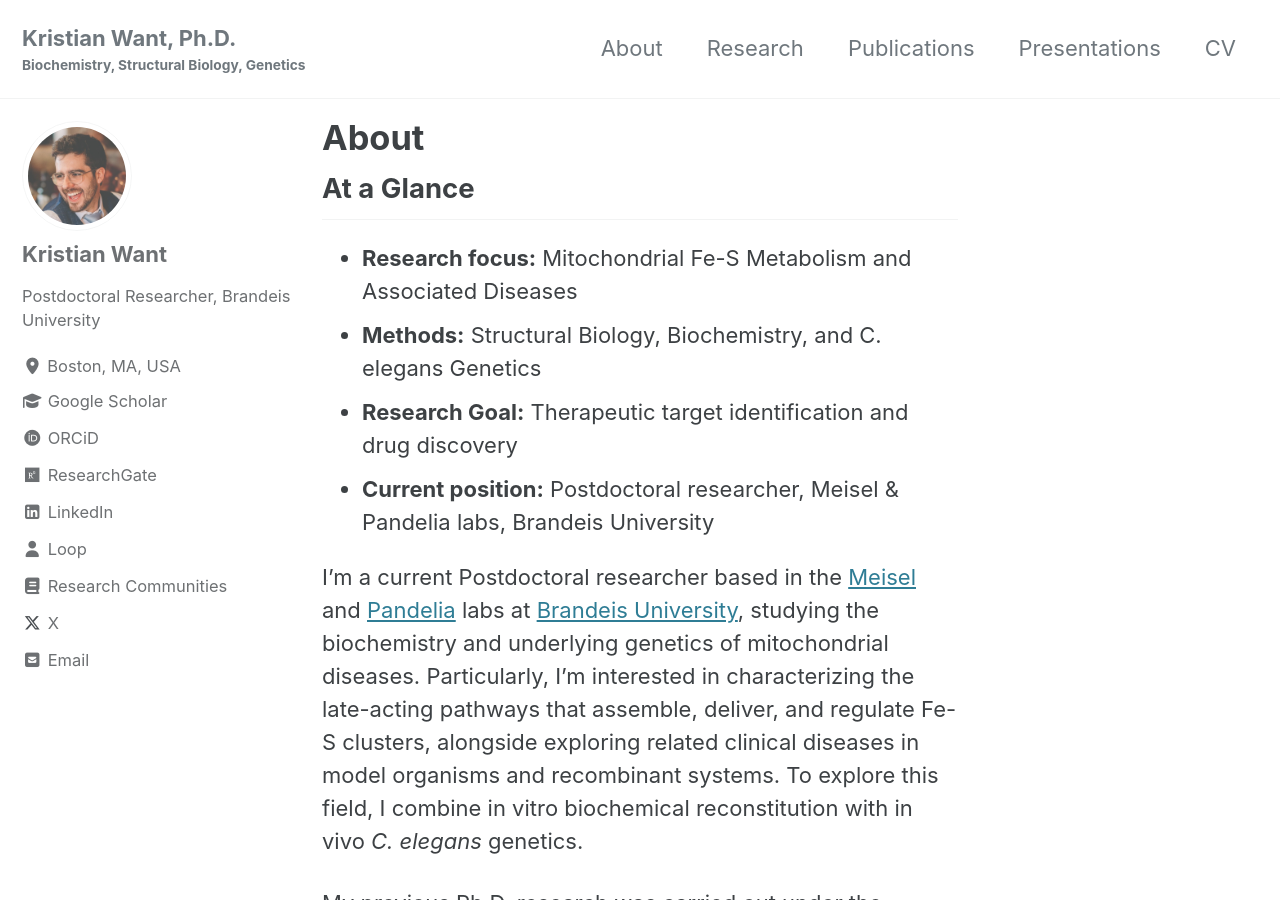
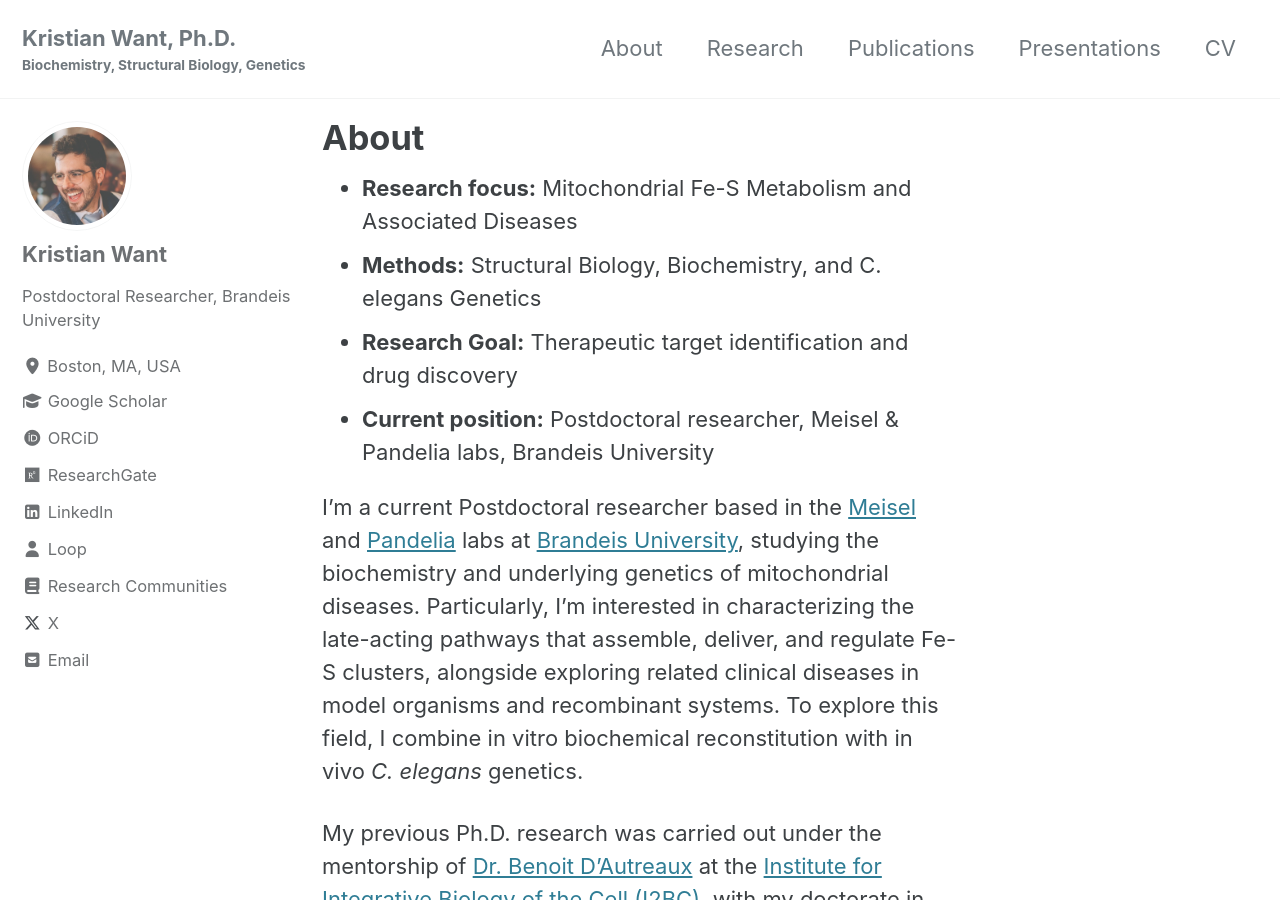
Before and after one commit to kristianwant/kristianwant.github.io, a Jekyll site: the page built from index.md, in a window 1280 px wide and 900 px high. Built offline with Jekyll 4.4.1, drawn with Linux system fonts in a browser that asks for light colours; cached includes are drawn as plain includes.

Commit message:
Remove 'At a Glance' heading from About page
Kept the bullet list itself, just dropped the heading label - flag if you wanted the whole block gone instead.

```diff
--- a/index.md
+++ b/index.md
@@ -6,8 +6,6 @@ permalink: /
 canonical_url: "https://www.kristianwant.com/"
 description: "Kristian Want, PhD - postdoctoral researcher studying Fe-S cluster biochemistry and mitochondrial disease genetics at Brandeis University."
 ---
-
-## At a Glance
 
 - **Research focus:** Mitochondrial Fe-S Metabolism and Associated Diseases
 - **Methods:** Structural Biology, Biochemistry, and C. elegans Genetics
```
